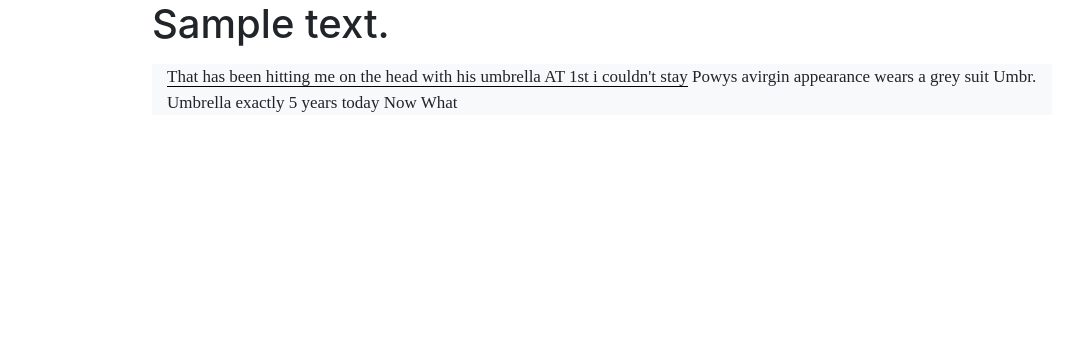
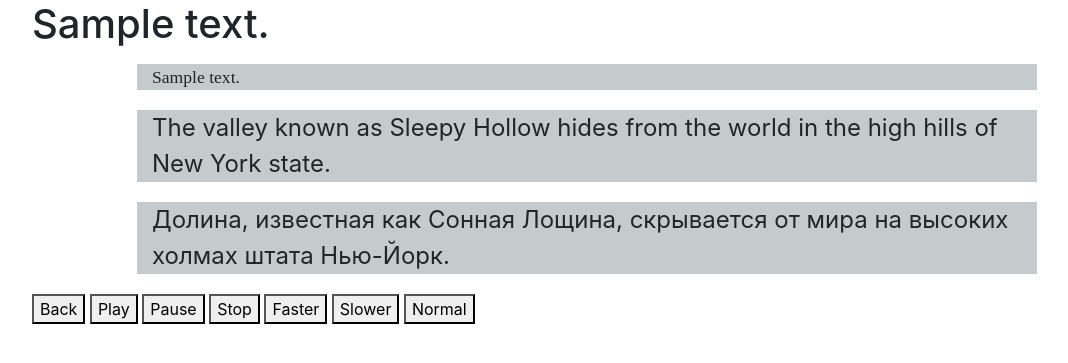
Before and after one commit to Damakshn/LP16-Tatarenkov-Kiselev-Web-English, a Flask app: page /learning/1 in a window 1280 px wide. Shown: the part 56-419 px from the top of the page, without its empty margins (53-1121 px from the left). Run offline with Flask 2, Linux system fonts and the light colour scheme; tables that the repository leaves empty hold one stand-in row (values such as "Sample post"); some libraries are stand-ins or nearby versions.

Commit message:
Поменял settimeout на привязку к аудио, сделал рабочие кнопки: play, pause, stop; Исправил ошибку с transition

```diff
--- a/web_english/main/routes.py
+++ b/web_english/main/routes.py
@@ -3,3 +3,5 @@ from web_english.main import bp, views
 
 bp.add_url_rule("/", "index", views.index)
 bp.add_url_rule("/learning/<text_id>", "learning", views.learning)
+bp.add_url_rule("/learning/send_chunks/<text_id>/", "send_chunks", views.send_chunks)
+bp.add_url_rule('/audio/<int:text_id>', "serve_audio", views.serve_audio)
--- a/web_english/main/views.py
+++ b/web_english/main/views.py
@@ -1,6 +1,10 @@
-from flask import render_template
+import re
 
-from web_english.models import Content
+from flask import render_template, jsonify, send_from_directory
+
+from config import Config
+from web_english.models import Content, Chunk
+from web_english.text.maping_text import create_name
 
 
 def index():
@@ -9,15 +13,29 @@ def index():
 
 def learning(text_id):
     text = Content.query.filter(Content.id == text_id).first()
-    title = text.title_text
-    text_en = text.text_en
-    text_ru = text.text_ru
-    sentence_en = text_en.split('.')[0]
-    sentence_ru = text_ru.split('.')[0]
     return render_template(
                            'main/learning.html',
-                           title=title,
-                           text_en=text_en,
-                           sentence_en=sentence_en,
-                           sentence_ru=sentence_ru
+                           text=text
                            )
+
+
+def send_chunks(text_id):
+    text = Content.query.filter(Content.id == text_id).first()
+    chunks = Chunk.query.filter(Chunk.content_id == text_id).all()
+    split_text = re.sub(r"\s", r" ", text.text_en).split()
+    word_number_start = 0
+    word_number_end = 0
+    chunks_for_sending = []
+    for chunk in chunks:
+        word_number_start = word_number_end
+        word_number_end = chunk.word_number + 1
+        split_chunk = split_text[word_number_start: word_number_end]
+        join_chunk = ' '.join(split_chunk)
+        chunks_for_sending.append(join_chunk)
+    return jsonify(chunks_for_sending)
+
+
+def serve_audio(text_id):
+    text = Content.query.get(text_id)
+    filename = f'{create_name(text.title_text)}.mp3'
+    return send_from_directory(Config.UPLOADED_AUDIOS_DEST, filename)
--- a/web_english/templates/base.html
+++ b/web_english/templates/base.html
@@ -8,6 +8,7 @@
       href="https://stackpath.bootstrapcdn.com/bootstrap/4.4.1/css/bootstrap.min.css"
       integrity="sha384-Vkoo8x4CGsO3+Hhxv8T/Q5PaXtkKtu6ug5TOeNV6gBiFeWPGFN9MuhOf23Q9Ifjh"
       crossorigin="anonymous">
+      <link href="http://faviconka.ru/ico/faviconka_ru_1237.png" rel="shortcut icon" type="image/x-icon" />
   </head>
   <body>
     <nav class="navbar navbar-expand-lg bg-light">
--- a/web_english/templates/main/learning.html
+++ b/web_english/templates/main/learning.html
@@ -1,74 +1,174 @@
-{% extends "base.html" %}
-{% block content %}
-<h1><p>{{ title }}</p></h1>
-    <div class="container bg-light ">
-        <span id="a1" class="text">That has been hitting me on the head with his umbrella</span><span id="a2" class="text"> AT 1st i couldn't stay</span><span id="a3" class="text"> Powys avirgin appearance wears a grey suit Umbr.</span></br><span id="a4" class="text"> Umbrella exactly 5 years today</span><span id="a5" class="text"> Now What</span>
+{% extends "base.html" %} {% block content %}
+<h1><p>{{ text.title_text }}</p></h1>
+<div id="text_en" class="container text" data-id="{{ text.id }}"></div>
+<div id="text_en_sentence" class="container text">
+  <span class="text-sentence">
+    The valley known as Sleepy Hollow hides from the world in the high hills of
+    New York state.
+  </span>
+</div>
+<div id="text_ru_sentence" class="container text">
+  <span class="text-sentence">
+    Долина, известная как Сонная Лощина, скрывается от мира на высоких холмах
+    штата Нью-Йорк.
+  </span>
+</div>
+<div class="buttons">
+  <button id="back">Back</button>
+  <button id="play">Play</button>
+  <button id="pause">Pause</button>
+  <button id="stop">Stop</button>
+  <button id="speed_up">Faster</button>
+  <button id="slow_down">Slower</button>
+  <button id="normal_speed">Normal</button>
 </div>
 
+{% endblock %} {% block js %}
+<script src="{{ url_for('static', filename='jquery-3.5.0.js') }}"></script>
+<script>
+  $(document).ready(function () {
+    let dataId = $("#text_en").attr("data-id");
+    let url = "send_chunks/" + dataId;
+    (function (url) {
+      $.getJSON(url, function (result) {
+        for (let i = 0; i < result.length; i++) {
+          text_en.insertAdjacentHTML(
+            "beforeend",
+            `<nobr id=\"a${i}\" class=\"chunk\"> ${result[i]}</nobr>`
+          );
+        }
+      });
+    })(url);
 
-{% endblock %}
-{% block js %}
+    let audio = new Audio("{{ url_for('main.serve_audio', text_id=text.id) }}"),
+      pause = false,
+      stop = false,
+      timePassed,
+      second;
+    const MILLISECONDS_PER_SECOND = 1000;
+
+    playFromBeginning = function () {
+      pause = false;
+      stop = false;
+      audio.currentTime = 0;
+      audio.play();
+      $(audio).bind("timeupdate", function () {
+        second = parseFloat(audio.currentTime);
+        console.log(second);
+        let chunksLength = $(".chunk").length;
+        for (let i = 0; i < chunksLength; i++) {
+          if (second >= 3 * i) {
+            let item = document.querySelector(`#a${i}`);
+            item.classList.add("active");
+          }
+        }
+      });
+      return;
+    };
+
+    document.addEventListener("visibilitychange", function () {
+      if (document.visibilityState !== "visible") {
+        pause = true;
+        audio.pause();
+      }
+    });
+
+    resumePlaying = function () {
+      if (stop) {
+        return;
+      }
+      pause = false;
+      audio.play();
+      return;
+    };
+
+    set_pause = function () {
+      if (stop) {
+        return;
+      }
+      pause = true;
+      audio.pause();
+      return;
+    };
+
+    stop_playing = function () {
+      stop = true;
+      pause = false;
+      audio.pause();
+      audio.currentTime = 0;
+      return;
+    };
+
+    playButtonHandler = function () {
+      if (!pause) {
+        playFromBeginning();
+      } else {
+        resumePlaying();
+      }
+      return;
+    };
+
+    pauseButtonHandler = function () {
+      if (!pause) {
+        set_pause();
+      } else {
+        resumePlaying();
+      }
+      return;
+    };
+
+    stopButtonHandler = function () {
+      stop_playing();
+      return;
+    };
+
+    document
+      .getElementById("play")
+      .addEventListener("click", playButtonHandler);
+
+    document
+      .getElementById("pause")
+      .addEventListener("click", pauseButtonHandler);
+
+    document
+      .getElementById("stop")
+      .addEventListener("click", stopButtonHandler);
+  });
+</script>
 <style>
-    .container {
+  .container.text {
+    background: #c5cbcc;
     min-width: 900px;
     max-width: 900px;
+    max-height: 350px;
+    overflow: auto;
+    margin-bottom: 20px;
   }
-    .text {
-        font-size: 17px;
-        font-family: 'Times New Roman', Times, serif;
+  #text_en_sentence {
+    font-size: 1.5rem;
+  }
+  #text_ru_sentence {
+    font-size: 1.5rem;
+  }
+  .chunk {
+    font-size: 1.1rem;
+    font-family: "Times New Roman", Times, serif;
     position: relative;
     overflow: hidden;
   }
-    .text:before {
+  .chunk:before {
     position: absolute;
     height: 1px;
     width: 0%;
     left: 0;
     background: black;
-        content: '';
+    content: "";
     transition: width 3s linear;
+    -webkit-transition: width 3s linear;
     bottom: -1px;
-
   }
-    .text.active:before {
+  .chunk.active:before {
     width: 100%;
   }
 </style>
-<script src="{{ url_for('static', filename='jquery-3.5.0.js') }}"></script>
-<script>
-    width = screen.width;
-    clientWidth = document.body.clientWidth;
-    console.log(width);
-    console.log(clientWidth);
-    function addActive1() {
-        let item = document.querySelector("#a1")
-        item.classList.add("active");
-    }
-    setTimeout(addActive1, 3000);
-    function addActive2() {
-        let item = document.querySelector("#a2")
-        item.classList.add("active");
-    }
-    setTimeout(addActive2, 6000);
-    function addActive3() {
-        let item = document.querySelector("#a3")
-        item.classList.add("active");
-    }
-    setTimeout(addActive3, 9000);
-    function addActive4() {
-        let item = document.querySelector("#a4")
-        item.classList.add("active");
-    }
-    setTimeout(addActive4, 12000);
-    function addActive5() {
-        let item = document.querySelector("#a5")
-        item.classList.add("active");
-    }
-    setTimeout(addActive5, 15000);
-
-    let canvas = document.createElement('canvas')
-    let ctx = canvas.getContext('2d')
-    ctx.font = '17px Times New Roman'
-    console.log(ctx.measureText("That has been hitting me on the head with his umbrella AT 1st i couldn't stay Powys avirgin appearance wears a grey suit Umbr.").width)
-</script>
 {% endblock %}
--- a/web_english/templates/text/listening_page.html
+++ b/web_english/templates/text/listening_page.html
@@ -149,7 +149,7 @@ Blo Blo Blo Blo
         stop_playing()
         return;
     }
-
+// 1) Функции, которые срабатывают при нажатии на кнопки
     document.getElementById("play_button").addEventListener("click", playButtonHandler);
 
     document.getElementById("pause_button").addEventListener("click", pauseButtonHandler);
--- a/web_english/text/maping_text.py
+++ b/web_english/text/maping_text.py
@@ -85,11 +85,10 @@ class Recognizer():
         return False
 
     def maping_text(self, chunk_result, word_number):
-        print(chunk_result)
         content = Content.query.filter(Content.title_text == self.title).first()
         medium_word = None
         # Убираем из текста все знаки препинания и разбиваем по словам
-        split_text = re.sub("[.,!?;:]", "", content.text_en).lower().split()
+        split_text = re.sub(r"[.,!?;:]", r"", content.text_en).lower().split()
         # 15  - это примерное кол-во слов, которое диктор может произнести за 3 секунды
         segment_split_text = split_text[word_number: word_number + 15]
         chunk_text = ' '.join(segment_split_text)
```
Also changed, not shown: web_english/text/views.py (line endings or trailing spaces). Lines whose indentation alone changed are shown as unchanged.
